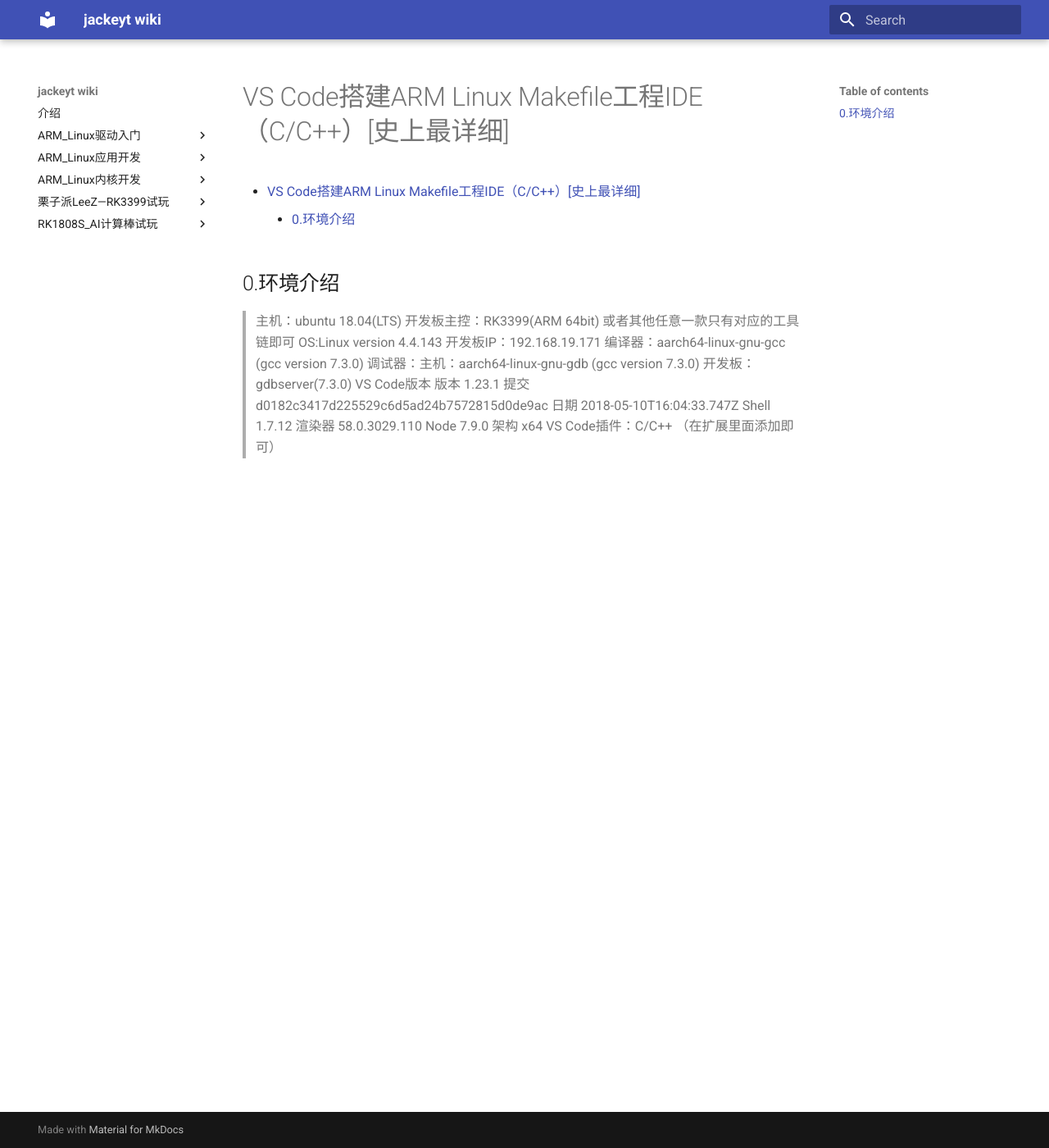
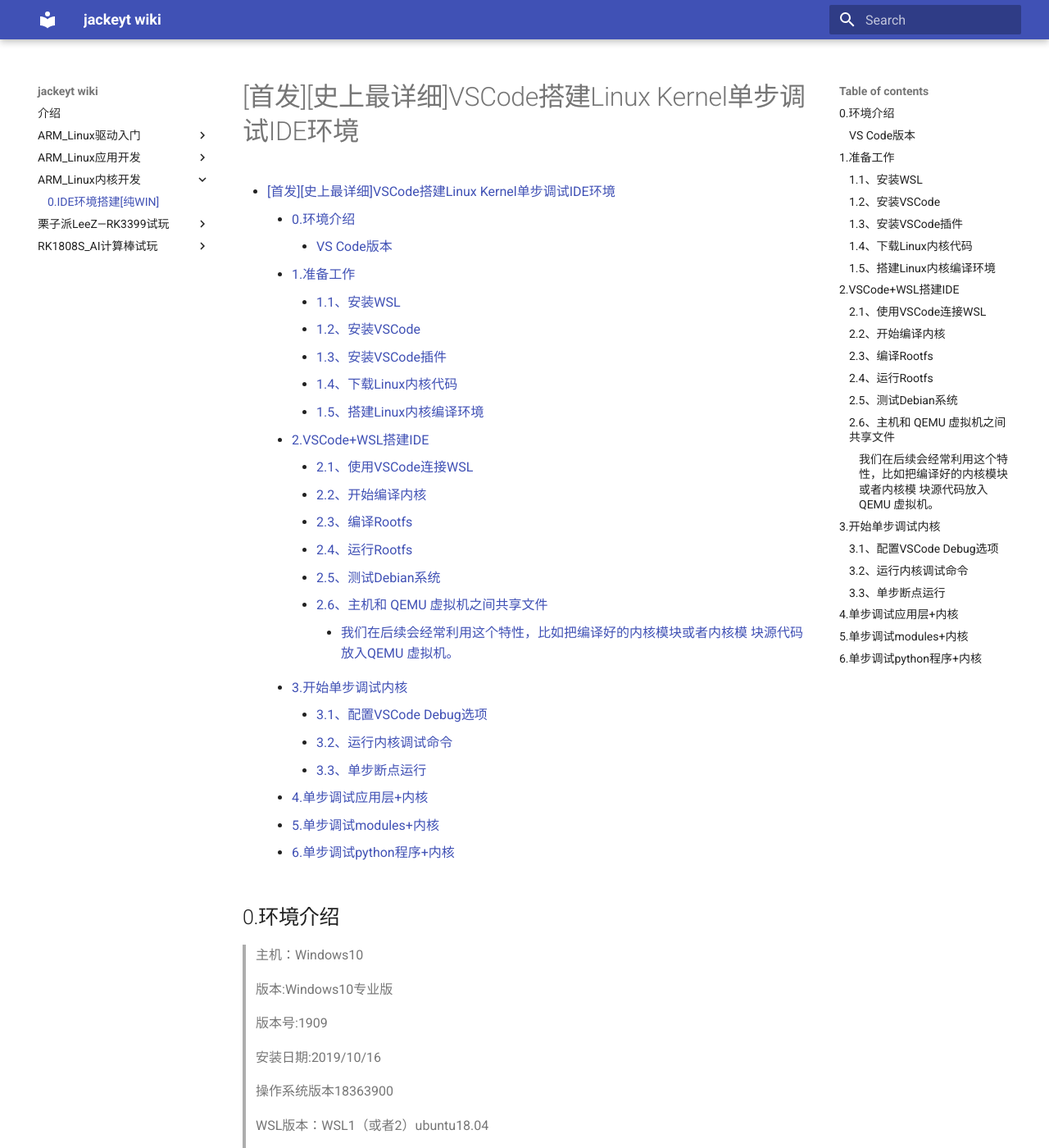
Before and after one commit to jackeyt/my_wiki, an MkDocs documentation site: the page built from docs/VSCode搭建LinuxKernel单步调试IDE环境.md, in a window 1280 px wide and 1400 px high. Shown: the whole window at 82% size. Built offline with MkDocs 1.6.1 and Material for MkDocs 9.7.7, drawn with Linux system fonts in a browser that asks for light colours; some of the changed text lies outside the part shown.

Commit message:
新增VSCode下单步调试Linux内核教程

````diff
--- a/docs/VSCode搭建LinuxKernel单步调试IDE环境.md
+++ b/docs/VSCode搭建LinuxKernel单步调试IDE环境.md
@@ -1,21 +1,216 @@
-# VS Code搭建ARM Linux Makefile工程IDE（C/C++）[史上最详细]
+# [首发][史上最详细]VSCode搭建Linux Kernel单步调试IDE环境
+
 
 [TOC]
 
 ## 0.环境介绍
-> 主机：ubuntu 18.04(LTS)
-> 开发板主控：RK3399(ARM 64bit)
-或者其他任意一款只有对应的工具链即可
-> OS:Linux version 4.4.143
-> 开发板IP：192.168.19.171
+> 主机：Windows10
+
+> 版本:Windows10专业版
+
+> 版本号:1909
+
+> 安装日期:2019/10/16
+
+> 操作系统版本18363900
+
+> WSL版本：WSL1（或者2）ubuntu18.04
+
 > 编译器：aarch64-linux-gnu-gcc (gcc version 7.3.0)
+
 > 调试器：主机：aarch64-linux-gnu-gdb (gcc version 7.3.0)    开发板：gdbserver(7.3.0)
-> VS Code版本
-    版本 1.23.1
-    提交 d0182c3417d225529c6d5ad24b7572815d0de9ac
-    日期 2018-05-10T16:04:33.747Z
-    Shell 1.7.12
-    渲染器 58.0.3029.110
-    Node 7.9.0
-    架构 x64
-> VS Code插件：C/C++ （在扩展里面添加即可）
+
+#### VS Code版本
+
+	版本: 1.46.1 (user setup)
+	提交: cd9ea6488829f560dc949a8b2fb789f3cdc05f5d
+	日期: 2020-06-17T21:13:20.174Z
+	Electron: 7.3.1
+	Chrome: 78.0.3904.130
+	Node.js: 12.8.1
+	V8: 7.8.279.23-electron.0
+	OS: Windows_NT x64 10.0.18363
+
+
+
+## 1.准备工作
+
+### 1.1、安装WSL
+
+下载安装WSL程序，如本例中提到的：[ubuntu18.04](https://wsldownload.azureedge.net/CanonicalGroupLimited.Ubuntu18.04onWindows_1804.2018.817.0_x64__79rhkp1fndgsc.Appx)
+
+### 1.2、安装VSCode
+
+Windows版的VSCode，[下载地址](https://code.visualstudio.com/Download#)
+
+### 1.3、安装VSCode插件
+
+> 在扩展里面添加即可
+
+* C/C++ (必选)
+* C/C++ Intellisense(可选)
+* C/C++ Snippets(可选)
+> Remote(必选三件套，微软官方出品)
+>
+* Remote-WSL
+* Remote-SSH
+* Remote-Containers
+
+### 1.4、下载Linux内核代码
+
+推荐下载：https://github.com/figozhang/runninglinuxkernel_4.0
+
+推荐理由：
+
+* 1、4.0版本非常经典，适合学习
+* 2、该代码仓库是书籍的配套代码，比较完善
+* 3、该代码仓库已经配置好了各种比较烦杂的环境，如：qemu网络桥接、根文件系统、qemu共享文件夹等
+* 4、最后强调：前期配套开发环境，不需要重复造轮子，纠结于小细节，先站在巨人肩上，整套流程熟悉之后，可以随时替换、修改这套环境
+
+### 1.5、搭建Linux内核编译环境
+
+> Ubuntu18.04(WSL)相关问题可直接百度查找
+
+* Linux环境：ubuntu18.04 (WSL)
+* Linux安装依赖包：
+
+```
+    sudo apt-get install libncurses5-dev libssl-dev build-essential openssl bison bc flex  git
+```
+
+> 当然你可以使用如下命令来安装编译内核需要的所有依赖包。
+
+```
+    sudo apt build-dep linux-image-generic
+```
+
+* Linux环境安装编译链：
+> 因为linux 内核版本原因，因为所用版本为4.0，所以需要5.x的gcc交叉链
+
+> 一次性安装ARM32/64所用的交叉链
+
+`sudo apt install gcc-5-aarch64-linux-gnu  gcc-5-arm-linux-gnueabihf`
+
+> 如果系统中已经有其他版本的gcc交叉链，可使用`update-alternatives`进行管理,可以参考：
+
+	update-alternatives 命令的主要参数如下
+    update-alternatives --install <link> <name> <path> <priority>
+    link：指向/etc/alternatives/<name>的符号引用
+    name：链接的名称
+    path：这个命令对应的可执行文件的实际路径
+    priority：优先级，在 auto 模式下，数字大的优先级比较高。
+
+
+## 2.VSCode+WSL搭建IDE
+
+* 到这里我们已经完成了WSL、VScode及其插件的安装，接下来可以使用VSCode和WSL进行编译、调试
+
+### 2.1、使用VSCode连接WSL
+![](images/WSL_Code/1.png)
+
+![](images/WSL_Code/2.png)
+
+![](images/WSL_Code/3.png)
+
+### 2.2、开始编译内核
+
+* 其实该源码目录已经集成好编译、运行、调试所需要的脚本
+* 该源码已经支持ARM32+debian或ARM64+debian，本例以为ARM64+Debian为例
+
+在终端中运行：
+
+```
+	./run_debian_arm64.sh build_kernel
+```
+
+![](images/WSL_Code/4.png)
+
+* 编译完成：
+
+![](images/WSL_Code/5.png)
+
+### 2.3、编译Rootfs
+
+* 编译 ARM64 版本的Debian 系统 rootfs
+
+```
+    $sudo ./run_debian_arm64.sh build_rootfs
+```
+
+* 注意：这里需要使用 root 权限。
+* 编译完成后会生成一个 rootfs_debian_arm64.ext4 的文件系统。
+* 注意：在WSL1下，有两个BUG：1、无法mount 2、无法生成ext4镜像，如下图所示，该BUG在WLS2中可以解决。
+
+![](images/WSL_Code/6.png)
+
+
+* 所以，WSL1版本的环境，可以在虚拟机VM或者其他环境下自行打包，或者可以使用打包好的ARM64_Rootfs.ext4,点击下载。
+
+### 2.4、运行Rootfs
+
+```
+$ ./run_debian_arm64.sh run
+```
+
+* 注意：运行此命令不需要 root 权限。
+
+* 注意：用户名：root 密码:123
+
+
+* 成功运行之后，如下图所示：
+
+![](images/WSL_Code/7.png)
+
+* 成功登录之后，如下图所示：
+
+![](images/WSL_Code/8.png)
+
+### 2.5、测试Debian系统
+
+因为是基于Debian系统，且网络等都是已经搭建好的，直接可以使用APT等命令进行安装在线包，以下为简单测试：
+
+![](images/WSL_Code/9.png)
+
+QEMU 虚拟机可以通过VirtIO-NET 技术来生成一个虚拟的网卡，并且通过 NAT网 络桥接技术和主机进行网络共享。首先使用 ifconfig 命令来检查网络配置。 可以看到生成了一个名为 eth0 的网卡设备，分配的 IP 地址为：`10.0.2.15`。 通过` apt update` 命令来更新 Debian 系统的软件仓库。
+
+![](images/WSL_Code/10.png)
+
+![](images/WSL_Code/11.png)
+
+### 2.6、主机和 QEMU 虚拟机之间共享文件
+
+> 主机和 QEMU 虚拟机可以通过NET_9P 技术进行文件共享，这个需要 QEMU 虚 拟机的 Linux 内核使能 NET_9P 的内核模块。本平台已经支持主机和 QEMU 虚拟机的共享文件，可以通过如下简单方法来测试。
+
+* 共享目录为:kmodules
+* 系统目录为:mnt
+
+> 效果如下图所示：
+
+![](images/WSL_Code/12.png)
+
+
+* 在 kmodules 目录下面新建一个 test.c 文件。
+
+![](images/WSL_Code/13.png)
+
+![](images/WSL_Code/14.png)
+
+
+##### 我们在后续会经常利用这个特性，比如把编译好的内核模块或者内核模 块源代码放入QEMU 虚拟机。
+
+
+## 3.开始单步调试内核
+
+> 直到这一步，已经完成了基于WSL+VScode的环境搭建，这样就可以得到一个集终端、文件管理器、git管理器、运行调试等等等一体化的IDE环境了，这样就可以在纯WIN10下实现单步调试内核的目的了，非常方便。
+
+### 3.1、配置VSCode Debug选项
+
+### 3.2、运行内核调试命令
+
+### 3.3、单步断点运行
+
+## 4.单步调试应用层+内核
+
+## 5.单步调试modules+内核
+
+## 6.单步调试python程序+内核
--- a/mkdocs.yml
+++ b/mkdocs.yml
@@ -16,7 +16,7 @@
 - ARM_Linux应用开发:
   - 0.IDE环境搭建: VSCode搭建ARMLinuxMakefile工程IDE.md
 - ARM_Linux内核开发:
-  - 0.IDE环境搭建[纯WIN]: VSCode搭建Linux Kernel单步调试IDE环境.md
+  - 0.IDE环境搭建[纯WIN]: VSCode搭建LinuxKernel单步调试IDE环境.md
 - 栗子派LeeZ—RK3399试玩:
   - 0.开箱: LeezPi-RK3399_开箱.md
   - 1.SDK使用说明: LeezPi-RK3399_SDK使用.md
````
Also changed, not shown: docs/images/WSL_Code/1.png (added), docs/images/WSL_Code/10.png (added), docs/images/WSL_Code/11.png (added), docs/images/WSL_Code/12.png (added), docs/images/WSL_Code/13.png (added), docs/images/WSL_Code/14.png (added), docs/images/WSL_Code/2.png (added), docs/images/WSL_Code/3.png (added), docs/images/WSL_Code/4.png (added), docs/images/WSL_Code/5.png (added), docs/images/WSL_Code/6.png (added), docs/images/WSL_Code/7.png (added), docs/images/WSL_Code/8.png (added), docs/images/WSL_Code/9.png (added).
